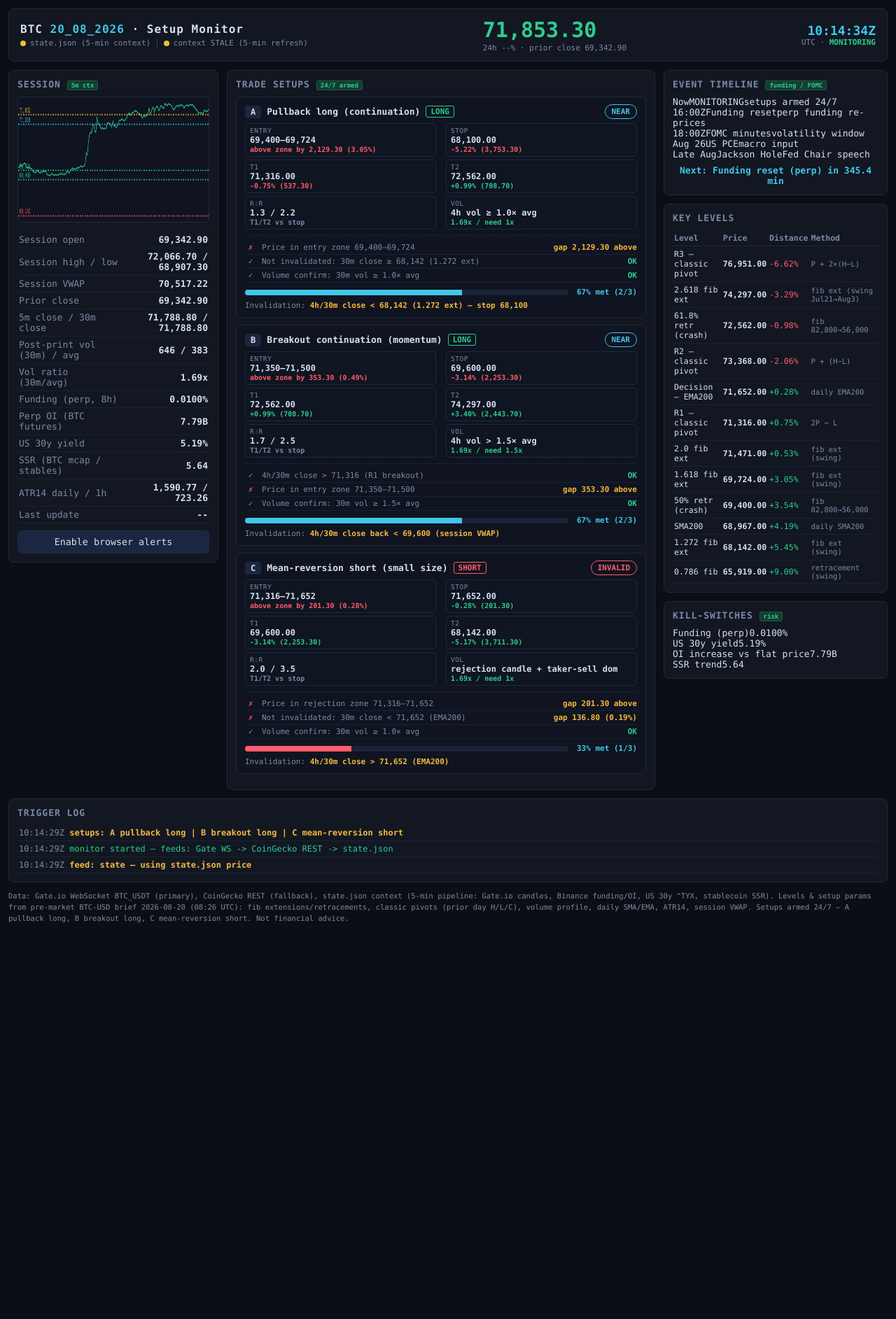
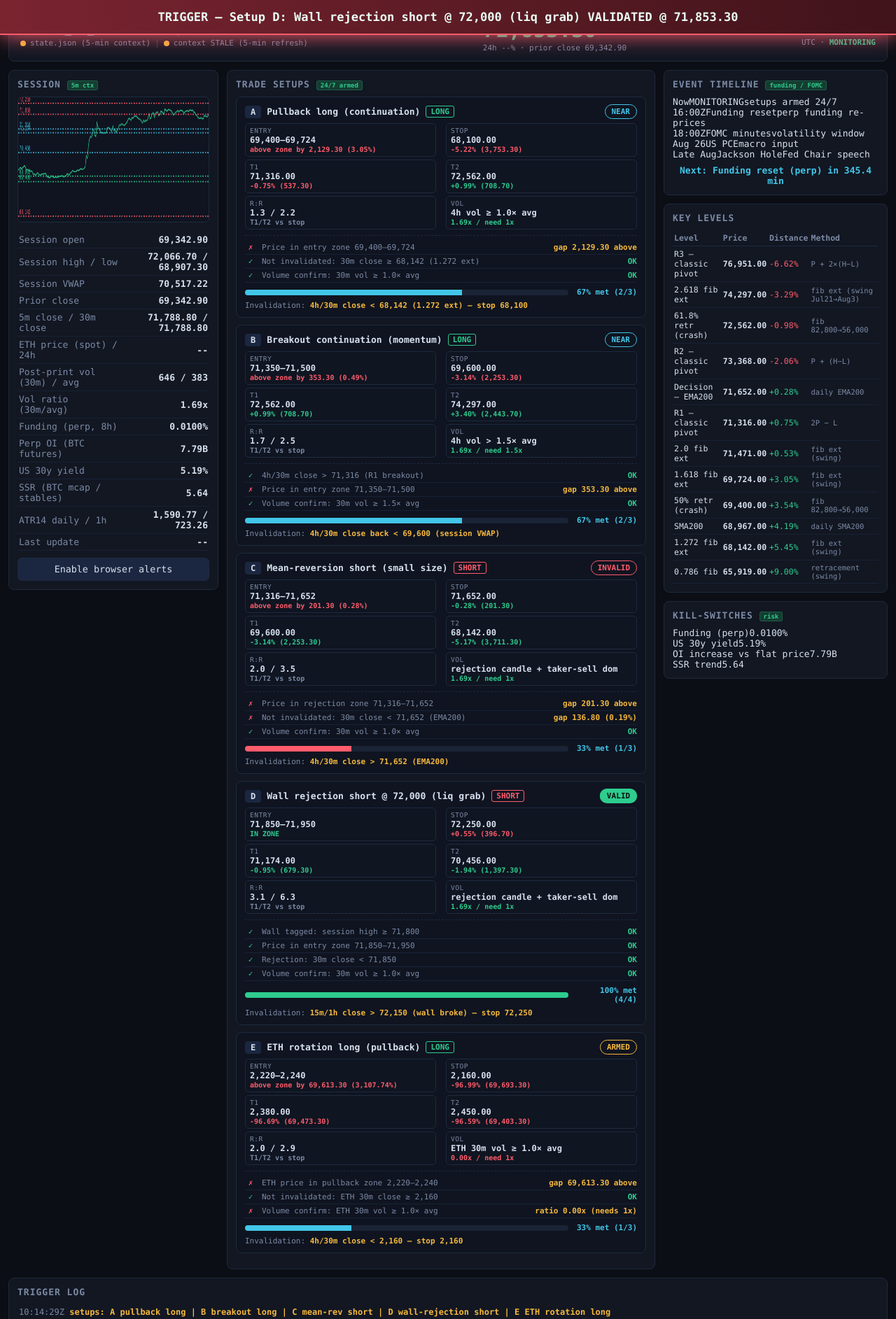
Before and after one commit to posu303-tech/btc-20-08-2026-dashboard, a plain HTML site: page index.html in a window 1280 px wide. Shown: the top 1885 px of the page at 70% size. Before the commit the page ends 1332 px from the top, so only its background shows below. Drawn offline with Linux system fonts and the light colour scheme.

Commit message:
setups: add D wall-rejection short @ 72,000 and E ETH rotation long from 09:45 UTC institutional sweep

```diff
--- a/app.js
+++ b/app.js
@@ -1,10 +1,10 @@
 "use strict";
 
 const GATE_WS = "wss://api.gateio.ws/ws/v4/";
-const PAIR = "BTC_USDT";
+const PAIRS = ["BTC_USDT", "ETH_USDT"];
 const STATE_URL = "data/state.json";
 const STATE_MAX_AGE = 8 * 60 * 1000;
-const CG_URL = "https://api.coingecko.com/api/v3/simple/price?ids=bitcoin&vs_currencies=usd&include_24hr_change=true";
+const CG_URL = "https://api.coingecko.com/api/v3/simple/price?ids=bitcoin,ethereum&vs_currencies=usd&include_24hr_change=true";
 
 const EVENTS = [
   { hhmm: "16:00", label: "Funding reset (perp)" },
@@ -63,6 +63,31 @@
       { k: "below", v: 71652, use: "close30m", label: "Not invalidated: 30m close < 71,652 (EMA200)" },
       { k: "vol", min: 1.0, label: "Volume confirm: 30m vol ≥ 1.0× avg" }
     ]
+  },
+  {
+    id: "D", name: "Wall rejection short @ 72,000 (liq grab)", dir: "SHORT", side: -1,
+    entry: { lo: 71850, hi: 71950, label: "71,850–71,950" },
+    stop: 72250, t1: 71174, t2: 70456, rr: "3.1 / 6.3",
+    invalidate: "15m/1h close > 72,150 (wall broke) — stop 72,250",
+    vol: 1.0, volLabel: "rejection candle + taker-sell dom",
+    conds: [
+      { k: "above", v: 71800, use: "sesHigh", label: "Wall tagged: session high ≥ 71,800" },
+      { k: "band", lo: 71850, hi: 71950, use: "price", label: "Price in entry zone 71,850–71,950" },
+      { k: "below", v: 71850, use: "close30m", label: "Rejection: 30m close < 71,850" },
+      { k: "vol", min: 1.0, label: "Volume confirm: 30m vol ≥ 1.0× avg" }
+    ]
+  },
+  {
+    id: "E", name: "ETH rotation long (pullback)", dir: "LONG", side: 1, coin: "eth",
+    entry: { lo: 2220, hi: 2240, label: "2,220–2,240" },
+    stop: 2160, t1: 2380, t2: 2450, rr: "2.0 / 2.9",
+    invalidate: "4h/30m close < 2,160 — stop 2,160",
+    vol: 1.0, volLabel: "ETH 30m vol ≥ 1.0× avg",
+    conds: [
+      { k: "band", lo: 2220, hi: 2240, use: "ethPrice", label: "ETH price in pullback zone 2,220–2,240" },
+      { k: "above", v: 2160, use: "ethClose30m", label: "Not invalidated: ETH 30m close ≥ 2,160" },
+      { k: "vol", min: 1.0, use: "eth", label: "Volume confirm: ETH 30m vol ≥ 1.0× avg" }
+    ]
   }
 ];
 
@@ -72,6 +97,7 @@
   priorClose: PRIOR_CLOSE, priorVwap: null, avgVol20: null,
   atrDaily: null, atr1h: null, last1hClose: null,
   close5m: null, close30m: null, vol30: null, avgVol30m: null,
+  ethLast: null, ethChange24: null, ethClose30m: null, ethVol30: null, ethAvgVol30m: null,
   funding: null, oi: null, yield30y: null, ssr: null,
   prevOi: null, ssrBase: null,
   candles1m: [], stateTs: null, lastUpdated: null,
@@ -146,6 +172,10 @@
     state.close30m = d.close30m;
     state.vol30 = d.vol30;
     state.avgVol30m = d.avgVol30m;
+    state.ethLast = d.ethLast;
+    state.ethClose30m = d.ethClose30m;
+    state.ethVol30 = d.ethVol30;
+    state.ethAvgVol30m = d.ethAvgVol30m;
     state.funding = d.funding;
     if (state.oi !== null && d.oi !== undefined && d.oi !== state.oi) state.prevOi = state.oi;
     state.oi = d.oi;
@@ -174,6 +204,10 @@
     if (!j.bitcoin || typeof j.bitcoin.usd !== "number") throw new Error("no bitcoin data");
     state.last = j.bitcoin.usd;
     if (typeof j.bitcoin.usd_24h_change === "number") state.change24 = j.bitcoin.usd_24h_change;
+    if (j.ethereum && typeof j.ethereum.usd === "number") {
+      state.ethLast = j.ethereum.usd;
+      if (typeof j.ethereum.usd_24h_change === "number") state.ethChange24 = j.ethereum.usd_24h_change;
+    }
     cgBackoff = 10000;
     if (state.feed !== "gate-ws") setFeed("coingecko", "polling every 10s");
   } catch (e) {
@@ -212,18 +246,22 @@
       state.wsFails = 0;
       stopCoinGecko();
       setFeed("gate-ws", "tick stream live");
-      ws.send(JSON.stringify({ time: Math.floor(Date.now() / 1000), channel: "spot.tickers", event: "subscribe", payload: [PAIR] }));
+      ws.send(JSON.stringify({ time: Math.floor(Date.now() / 1000), channel: "spot.tickers", event: "subscribe", payload: PAIRS }));
     };
     ws.onmessage = (ev) => {
       let msg;
       try { msg = JSON.parse(ev.data); } catch (e) { return; }
       if (msg.event === "update" && msg.channel === "spot.tickers") {
         const r = msg.result;
-        if (r && r.last) {
+        if (!r) return;
+        if (r.currency_pair === "BTC_USDT" && r.last) {
           state.last = parseFloat(r.last);
           if (r.change_percentage !== undefined) state.change24 = parseFloat(r.change_percentage);
-          evaluate();
+        } else if (r.currency_pair === "ETH_USDT" && r.last) {
+          state.ethLast = parseFloat(r.last);
+          if (r.change_percentage !== undefined) state.ethChange24 = parseFloat(r.change_percentage);
         }
+        evaluate();
       }
     };
     ws.onclose = () => {
@@ -245,7 +283,15 @@
 function refVal(cond) {
   if (cond.use === "close5m") return state.close5m ?? state.last;
   if (cond.use === "close30m") return state.close30m ?? state.last;
+  if (cond.use === "sesHigh") return state.sesHigh ?? state.last;
+  if (cond.use === "ethPrice") return state.ethLast ?? state.last;
+  if (cond.use === "ethClose30m") return state.ethClose30m ?? state.ethLast ?? state.last;
   return state.last;
+}
+
+function volData(cond) {
+  if (cond.use === "eth") return { v: state.ethVol30 ?? 0, a: state.ethAvgVol30m || 1 };
+  return { v: state.vol30 ?? 0, a: state.avgVol30m || 1 };
 }
 
 function condMet(cond) {
@@ -254,8 +300,8 @@
     case "above": return p > cond.v;
     case "below": return p < cond.v;
     case "vol": {
-      const r = (state.vol30 ?? 0) / (state.avgVol30m || 1);
-      return r >= (cond.min ?? 1.0);
+      const vd = volData(cond);
+      return vd.v / vd.a >= (cond.min ?? 1.0);
     }
     case "band": return p >= cond.lo && p <= cond.hi;
   }
@@ -274,7 +320,8 @@
       return gap > 0 ? "gap " + fmt(gap) + " (" + fmt(Math.abs(gap) / cond.v * 100, 2) + "%)" : "OK";
     }
     case "vol": {
-      const r = (state.vol30 ?? 0) / (state.avgVol30m || 1);
+      const vd = volData(cond);
+      const r = vd.v / vd.a;
       const min = cond.min ?? 1.0;
       return r >= min ? "OK " + fmt(r, 2) + "x" : "ratio " + fmt(r, 2) + "x (needs " + min + "x)";
     }
@@ -292,15 +339,16 @@
   const met = condMet(cond);
   switch (cond.k) {
     case "above": {
-      const span = Math.abs(cond.v - 68142) || 1000;
+      const span = Math.abs(cond.v * 0.02) || 1000;
       return met ? 100 : clamp(100 - (cond.v - p) / span * 100, 0, 99);
     }
     case "below": {
-      const span = Math.abs(cond.v - 71652) || 1000;
+      const span = Math.abs(cond.v * 0.02) || 1000;
       return met ? 100 : clamp(100 - (p - cond.v) / span * 100, 0, 99);
     }
     case "vol": {
-      const r = (state.vol30 ?? 0) / (state.avgVol30m || 1);
+      const vd = volData(cond);
+      const r = vd.v / vd.a;
       const min = cond.min ?? 1.0;
       return met ? 100 : clamp(r / min * 100, 0, 99);
     }
@@ -317,9 +365,12 @@
 
 function setupInvalid(setup) {
   const c30 = state.close30m ?? state.last;
+  const e30 = state.ethClose30m ?? state.ethLast ?? state.last;
   if (setup.id === "A") return c30 < 68142;
   if (setup.id === "B") return c30 < 69600;
   if (setup.id === "C") return c30 > 71652;
+  if (setup.id === "D") return c30 > 72150;
+  if (setup.id === "E") return e30 < 2160;
   return false;
 }
 
@@ -347,26 +398,32 @@
   const key = setup.id + "_" + new Date().toUTCString().slice(0, 16);
   if (state.fired[key]) return;
   state.fired[key] = true;
-  log("TRIGGER FIRED — Setup " + setup.id + " " + setup.name + " (" + setup.dir + ") @ " + fmt(state.last), "ok");
+  const p = coinPrice(setup);
+  log("TRIGGER FIRED — Setup " + setup.id + " " + setup.name + " (" + setup.dir + ") @ " + fmt(p), "ok");
   log("Levels — entry " + setup.entry.label + " | stop " + fmt(setup.stop) + " | T1 " + fmt(setup.t1) + " | T2 " + fmt(setup.t2), "ev");
   const banner = $("triggerBanner");
   banner.classList.remove("hidden");
   banner.classList.toggle("down", setup.dir === "SHORT");
-  banner.textContent = "TRIGGER — Setup " + setup.id + ": " + setup.name + " VALIDATED @ " + fmt(state.last);
+  banner.textContent = "TRIGGER — Setup " + setup.id + ": " + setup.name + " VALIDATED @ " + fmt(p);
   setTimeout(() => banner.classList.add("hidden"), 10000);
   beep(setup.dir === "LONG" ? 880 : 660);
   setTimeout(() => beep(setup.dir === "LONG" ? 1320 : 440), 250);
   if (Notification.permission === "granted") {
     try {
       new Notification("BTC 20_08_2026 TRIGGER — Setup " + setup.id, {
-        body: setup.name + " validated @ " + fmt(state.last) + " | stop " + fmt(setup.stop) + " | T1 " + fmt(setup.t1)
+        body: setup.name + " validated @ " + fmt(p) + " | stop " + fmt(setup.stop) + " | T1 " + fmt(setup.t1)
       });
     } catch (e) { }
   }
 }
 
+function coinPrice(setup) {
+  if (setup.coin === "eth") return state.ethLast ?? state.last;
+  return state.last;
+}
+
 function distInfo(level, setup) {
-  const p = state.last;
+  const p = coinPrice(setup);
   if (p === null || level === null) return { txt: "--", cls: "neu" };
   const pct = (level - p) / p * 100;
   const above = level > p;
@@ -378,7 +435,7 @@
 }
 
 function zoneDist(setup) {
-  const p = state.last;
+  const p = coinPrice(setup);
   if (p === null) return { txt: "--", cls: "neu" };
   if (p < setup.entry.lo) {
     const g = setup.entry.lo - p;
@@ -392,7 +449,10 @@
 }
 
 function volInfo(setup) {
-  const r = (state.vol30 ?? 0) / (state.avgVol30m || 1);
+  const vd = setup.coin === "eth"
+    ? { v: state.ethVol30 ?? 0, a: state.ethAvgVol30m || 1 }
+    : { v: state.vol30 ?? 0, a: state.avgVol30m || 1 };
+  const r = vd.v / vd.a;
   const min = setup.vol ?? 1.0;
   if (r === null || isNaN(r)) return { txt: "--", cls: "neu" };
   return {
@@ -454,6 +514,7 @@
   $("sVwap").textContent = fmt(state.vwap);
   $("pClose").textContent = fmt(state.priorClose);
   $("cClose").textContent = fmt(state.close5m) + " / " + fmt(state.close30m);
+  $("cEth").textContent = fmt(state.ethLast) + (state.ethChange24 !== null ? "  (" + state.ethChange24.toFixed(2) + "%)" : "");
   $("cVol").textContent = fmtBig(state.vol30) + " / " + fmtBig(state.avgVol30m);
   $("volRatio").textContent = state.avgVol30m ? (state.vol30 / state.avgVol30m).toFixed(2) + "x" : "--";
   $("cFunding").textContent = state.funding !== null ? fmt(state.funding, 4) + "%" : "--";
@@ -555,7 +616,7 @@
   const cs = state.candles1m;
   if (cs.length < 2) return;
   const prices = cs.map(c => c[1]);
-  const hLines = [69400, 69724, 71316, 71652, 68142];
+  const hLines = [72250, 71850, 71316, 71174, 70456, 69600, 69400, 68142];
   const min = Math.min(...prices, ...hLines) * 0.997;
   const max = Math.max(...prices, ...hLines) * 1.003;
   const X = (i) => (i / (cs.length - 1)) * W;
@@ -565,7 +626,7 @@
   ctx.beginPath();
   cs.forEach((c, i) => i === 0 ? ctx.moveTo(X(i), Y(c[1])) : ctx.lineTo(X(i), Y(c[1])));
   ctx.stroke();
-  const lineCols = [[69400, "#2ecc8f"], [69724, "#2ecc8f"], [71316, "#42c6e8"], [71652, "#f5b83d"], [68142, "#ff5c6c"]];
+  const lineCols = [[72250, "#ff5c6c"], [71850, "#ff5c6c"], [71316, "#42c6e8"], [71174, "#42c6e8"], [70456, "#42c6e8"], [69600, "#2ecc8f"], [69400, "#2ecc8f"], [68142, "#ff5c6c"]];
   for (const [p, col] of lineCols) {
     if (p === null) continue;
     ctx.strokeStyle = col;
@@ -658,5 +719,5 @@
   setInterval(() => { $("utcClock").textContent = new Date().toISOString().slice(11, 19) + "Z"; }, 1000);
   setInterval(() => { if (state.last !== null) evaluate(); }, 2000);
   log("monitor started — feeds: Gate WS -> CoinGecko REST -> state.json", "ok");
-  log("setups: A pullback long | B breakout long | C mean-reversion short", "ev");
+  log("setups: A pullback long | B breakout long | C mean-rev short | D wall-rejection short | E ETH rotation long", "ev");
 })();
--- a/index.html
+++ b/index.html
@@ -35,6 +35,7 @@
       <tr><td>Session VWAP</td><td id="sVwap" class="num">--</td></tr>
       <tr><td>Prior close</td><td id="pClose" class="num">--</td></tr>
       <tr><td>5m close / 30m close</td><td id="cClose" class="num">--</td></tr>
+      <tr><td>ETH price (spot) / 24h</td><td id="cEth" class="num">--</td></tr>
       <tr><td>Post-print vol (30m) / avg</td><td id="cVol" class="num">--</td></tr>
       <tr><td>Vol ratio (30m/avg)</td><td id="volRatio" class="num">--</td></tr>
       <tr><td>Funding (perp, 8h)</td><td id="cFunding" class="num">--</td></tr>
@@ -78,7 +79,7 @@
 </section>
 
 <footer>
-  Data: Gate.io WebSocket BTC_USDT (primary), CoinGecko REST (fallback), state.json context (5-min pipeline: Gate.io candles, Binance funding/OI, US 30y ^TYX, stablecoin SSR). Levels & setup params from pre-market BTC-USD brief 2026-08-20 (08:26 UTC): fib extensions/retracements, classic pivots (prior day H/L/C), volume profile, daily SMA/EMA, ATR14, session VWAP. Setups armed 24/7 — A pullback long, B breakout long, C mean-reversion short. Not financial advice.
+  Data: Gate.io WebSocket BTC_USDT/ETH_USDT (primary), CoinGecko REST (fallback), state.json context (5-min pipeline: Gate.io candles, Binance funding/OI, US 30y ^TYX, stablecoin SSR). Levels & setup params from pre-market BTC-USD brief 2026-08-20 (08:26 UTC): fib extensions/retracements, classic pivots (prior day H/L/C), volume profile, daily SMA/EMA, ATR14, session VWAP. Setups D (wall-rejection short @ 72,000) and E (ETH rotation long) added from the 2026-08-20 09:45 UTC institutional sweep (order book wall, liquidation pools, whale flow, options skew, exchange netflows). Setups armed 24/7 — A pullback long, B breakout long, C mean-reversion short, D wall-rejection short, E ETH rotation long. Not financial advice.
 </footer>
 
 <script src="app.js"></script>
```
Also changed, not shown: scripts/update-data.mjs (+42 -22 lines), 1 other file.
